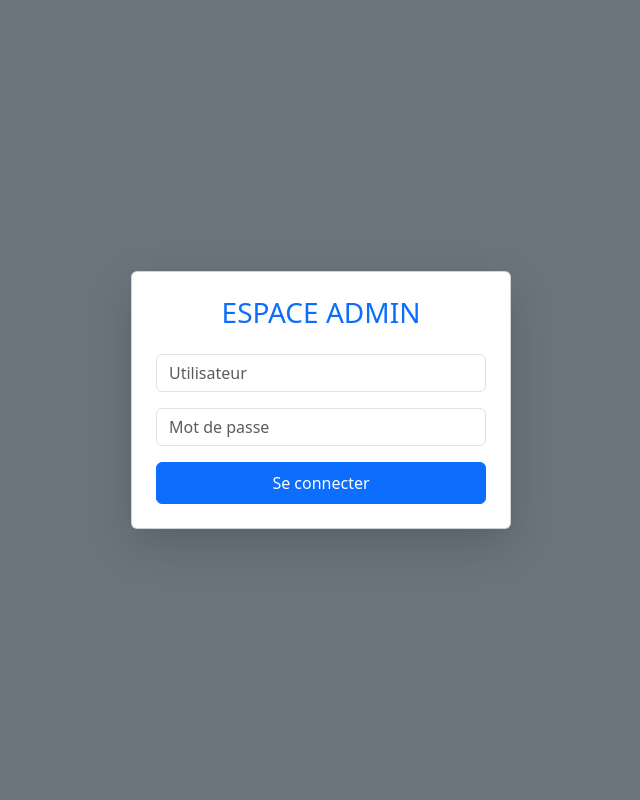
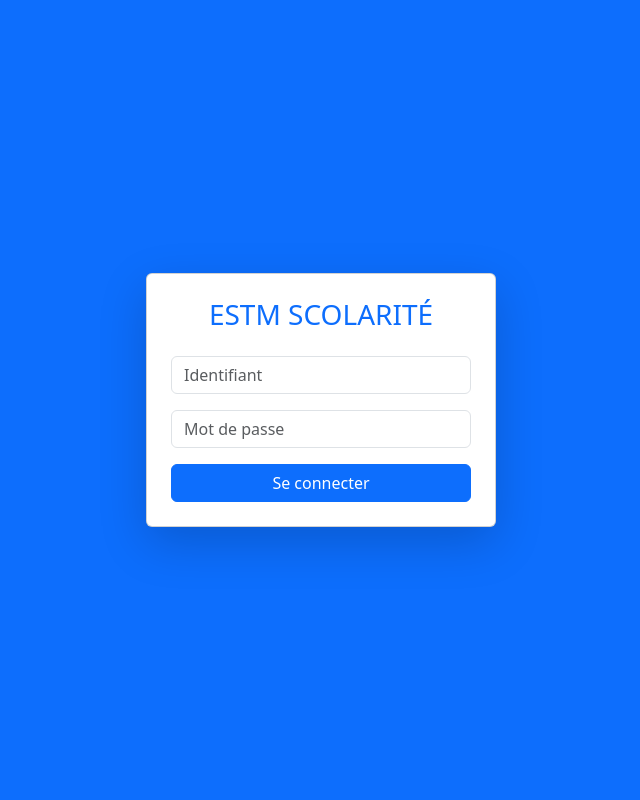
Before and after one commit to fabiennemendy1-hash/Gestion_Etudiants_Flask, a Flask app: page /login in a window 1280 px wide. Shown: the whole page, without its empty margins (319-959 px from the left). Run offline with Flask 3, Linux system fonts and the light colour scheme.

Commit message:
Update login.html

```diff
--- a/templates/login.html
+++ b/templates/login.html
@@ -5,13 +5,17 @@
     <title>Connexion ESTM</title>
     <link href="https://cdn.jsdelivr.net/npm/bootstrap@5.3.0/dist/css/bootstrap.min.css" rel="stylesheet">
 </head>
-<body class="bg-secondary d-flex align-items-center" style="height: 100vh;">
-    <div class="card mx-auto p-4 shadow-lg" style="width: 380px;">
-        <h3 class="text-center text-primary mb-4">ESPACE ADMIN</h3>
+<body class="bg-primary d-flex align-items-center" style="height: 100vh;">
+    <div class="card mx-auto p-4 shadow-lg" style="width: 350px;">
+        <h3 class="text-center text-primary mb-4">ESTM SCOLARITÉ</h3>
         <form action="/login" method="POST">
-            <input type="text" name="username" class="form-control mb-3" placeholder="Utilisateur" required>
-            <input type="password" name="password" class="form-control mb-3" placeholder="Mot de passe" required>
-            <button class="btn btn-primary w-100 py-2">Se connecter</button>
+            <div class="mb-3">
+                <input type="text" name="username" class="form-control" placeholder="Identifiant" required>
+            </div>
+            <div class="mb-3">
+                <input type="password" name="password" class="form-control" placeholder="Mot de passe" required>
+            </div>
+            <button type="submit" class="btn btn-primary w-100">Se connecter</button>
         </form>
     </div>
 </body>
```
